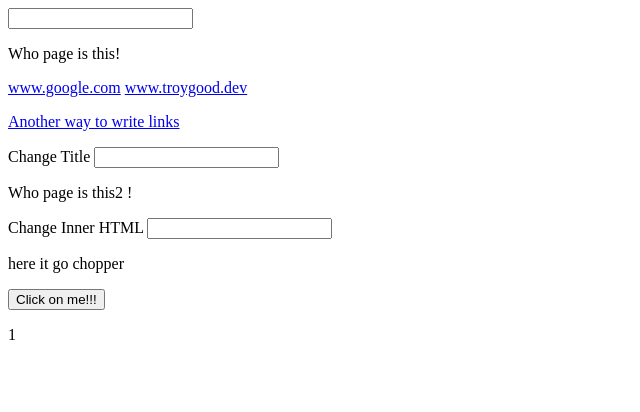
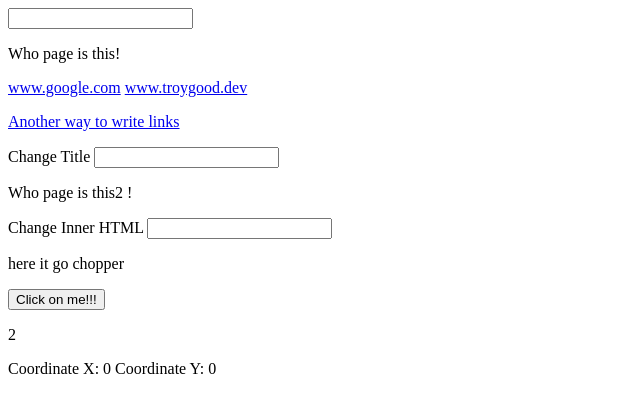
Before and after one commit to FlashGooden/vue-js-sandbox, a plain HTML site: page first-vue-setup-scratch/vue-test.html in a window 1280 px wide. Both pictures are taken after a click on the button "Click on me!!!". Shown: the whole page, without its empty margins (0-640 px from the left). Drawn offline with nearby package versions, Linux system fonts and the light colour scheme.

Commit message:
added increase method with argument

```diff
--- a/first-vue-setup-scratch/vue-test-js.js
+++ b/first-vue-setup-scratch/vue-test-js.js
@@ -9,8 +9,9 @@ const changeHtml = function (e) {
    innerThing.innerHTML = e.target.value;
 };
 
-const increase = function (e) {
-   this.Counter++;
+const increase = function (step) {
+  console.log(step)
+   this.Counter += step;
 };
 
 console.log("hello");
@@ -38,6 +39,8 @@ new Vue({
       title: "Who page is this2 !",
       chopper: "here it go chopper",
       Counter: 0,
+      coox: 0,
+      cooy: 0,
    },
    methods: {
       changeTitle: changeTitle,
@@ -46,6 +49,10 @@ new Vue({
       },
       changeHtml: changeHtml,
       increase: increase,
+      updateCoordinates: function (e) {
+        this.coox = e.clientX
+        this.cooy = e.clientY
+      },
    },
 });
 
@@ -63,5 +70,6 @@ new Vue({
       randomFloat: () => {
          return parseInt(Math.random() + 1);
       },
+
    },
 });
--- a/first-vue-setup-scratch/vue-test.html
+++ b/first-vue-setup-scratch/vue-test.html
@@ -29,8 +29,9 @@
          <p id='htmlInside'>
             {{insideHtml()}}
          </p>
-         <button v-on:click='increase'>Click on me!!!</button>
+         <button v-on:click='increase(2)'>Click on me!!!</button>
          <p>{{Counter}}</p>
+         <p v-on:mousemove='updateCoordinates'> Coordinate X:  {{coox}} Coordinate Y: {{cooy}}</p>
       </div>
    </body>
    <script src="vue-test-js.js"></script>
```
Also changed, not shown: 1 other file.
